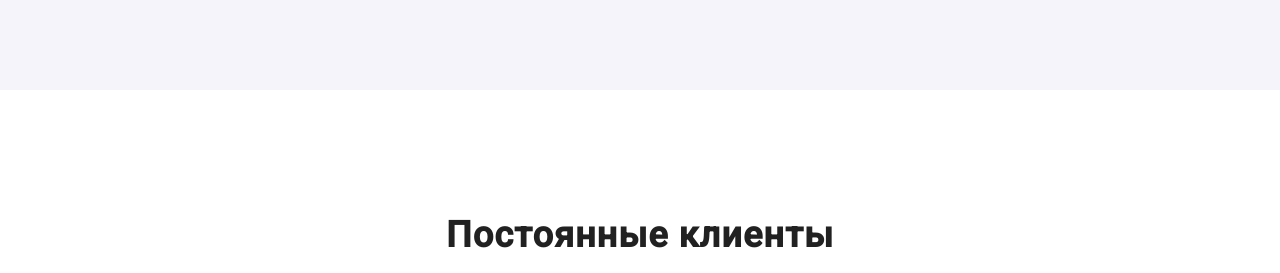
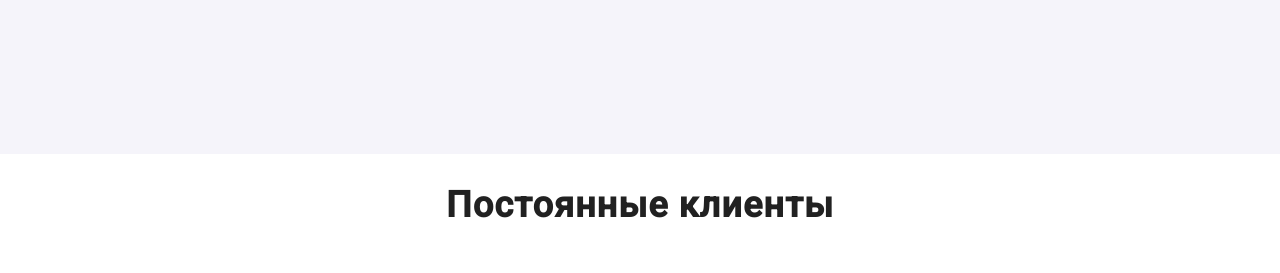
Before and after one commit to Serhii-Reshetnik/html-css-homewirk-03, a plain HTML site: page index.html in a window 1280 px wide. Shown: the part 2307-2580 px from the top of the page. Drawn offline with Linux system fonts and the light colour scheme.

Commit message:
Update style.css

```diff
--- a/css/style.css
+++ b/css/style.css
@@ -179,7 +179,6 @@ line-height: 42px;
 text-align: center;
 letter-spacing: 0.03em;
 margin-bottom: 50px;
-padding-top: 94px;
 
 color: #212121;
 
@@ -224,7 +223,7 @@ border-radius: 0px 0px 4px 4px;
 .asd {
     background-color: #F5F4FA;
     height: 702px;
-
+    padding-top: 94px;
 }
 .customers {
     width: 170px;
```
